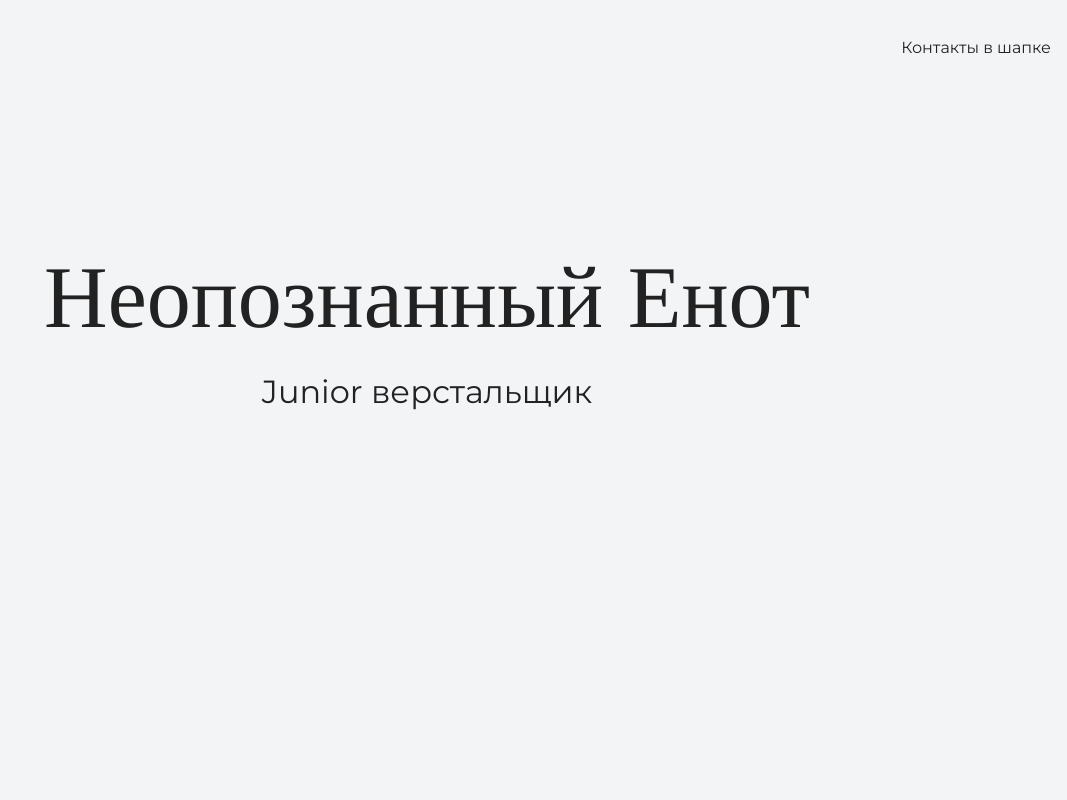
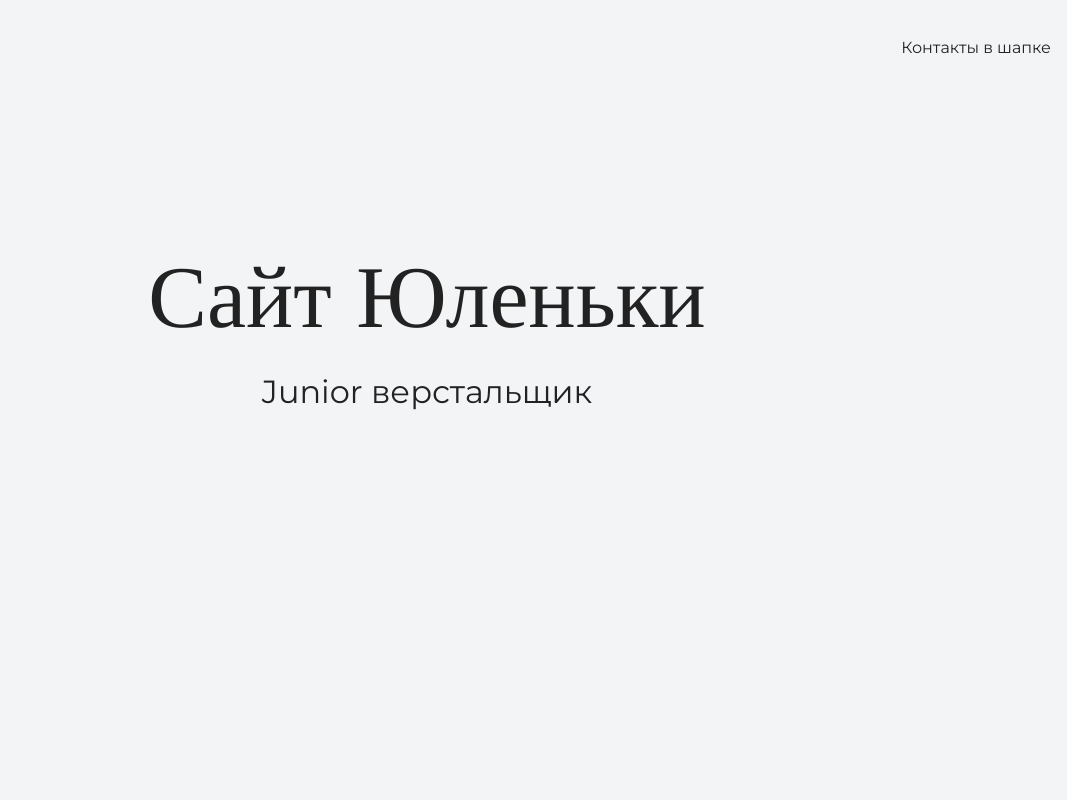
Before and after one commit to julia-brif/box, a plain HTML site: page index.html in a window 1280 px wide. Shown: the top 800 px of the page, without its empty margins (213-1280 px from the left). Drawn offline with nearby package versions, Linux system fonts and the light colour scheme.

Commit message:
Меняет на сайте текст

```diff
--- a/index.html
+++ b/index.html
@@ -16,7 +16,7 @@
 
     <section class="hero-image">
       <div class="container">
-      <h1 class="heading">Неопознанный Енот</h1>
+      <h1 class="heading">Сайт Юленьки</h1>
       <p>Junior верстальщик</p>
     </div>
     </section>
```
